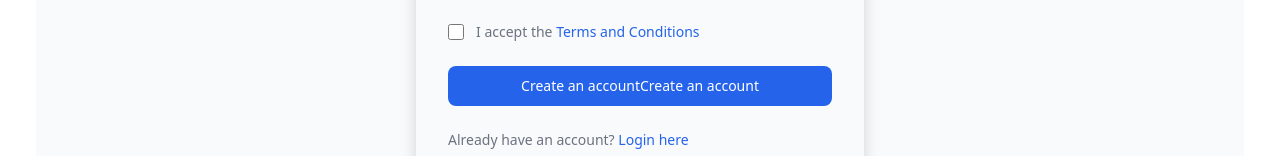
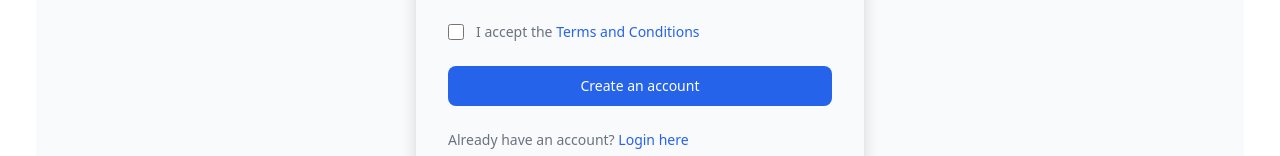
Before and after one commit to KashifKhn/Blogging_MERN_APP, a React (Vite) app in the folder client/: page /signup in a window 1280 px wide. Shown: the part 700-856 px from the top of the page. Built offline with nearby package versions, Linux system fonts and the light colour scheme; no server answers.

Commit message:
fix:  SignupForm submit button styling in

```diff
--- a/client/src/components/signup/SignupForm.jsx
+++ b/client/src/components/signup/SignupForm.jsx
@@ -244,7 +244,7 @@ const SignupForm = () => {
       </div>
       <button
         type="submit"
-        className="w-full text-white bg-primary-600 hover:bg-primary-700 focus:ring-4 focus:outline-none focus:ring-primary-300 font-medium rounded-lg text-sm px-5 py-2.5 text-center dark:bg-primary-600 dark:hover:bg-primary-700 dark:focus:ring-primary-800"
+        className="w-full flex items-center justify-center text-white bg-primary-600 hover:bg-primary-700 focus:ring-4 focus:outline-none focus:ring-primary-300 font-medium rounded-lg text-sm px-5 py-2.5 text-center dark:bg-primary-600 dark:hover:bg-primary-700 dark:focus:ring-primary-800"
         disabled={isLoading}>
         {isLoading ? (
           <div role="status">
@@ -268,7 +268,6 @@ const SignupForm = () => {
         ) : (
           "Create an account"
         )}
-        Create an account
       </button>
       <p className="text-sm font-light text-gray-500 dark:text-gray-400">
         Already have an account?{" "}
```
